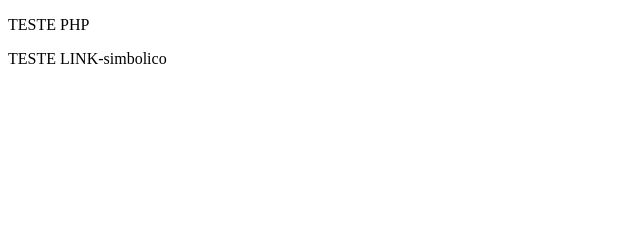
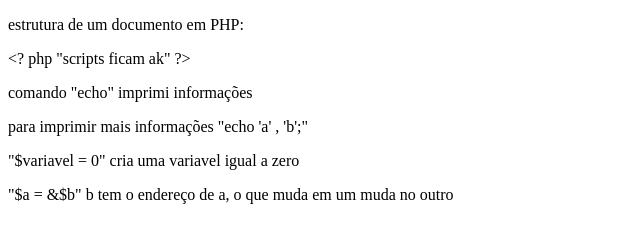
Before and after one commit to geovane-morais/documentacao_pessoal, a plain HTML site: page php.html in a window 1280 px wide. Shown: the whole page, without its empty margins (0-640 px from the left). Drawn offline with Linux system fonts and the light colour scheme.

Commit message:
modifield

```diff
--- a/php.html
+++ b/php.html
@@ -10,8 +10,12 @@
 		<header>
 		</header>
 		<main>
-			<p>TESTE PHP</p>
-			<p>TESTE LINK-simbolico</p>
+			<p> estrutura de um documento em PHP:</p>
+			<p> &#60;? php  "scripts ficam ak" ?&#62;<p>
+			<p> comando "echo" imprimi informações</p>
+			<p> para imprimir mais informações "echo 'a' , 'b';" </p>
+			<p> "$variavel = 0" cria uma variavel igual a zero</p>
+			<p> "$a = &$b" b tem o endereço de a, o que muda em um muda no outro</p>
 		</main>
 	</body>
 
```
